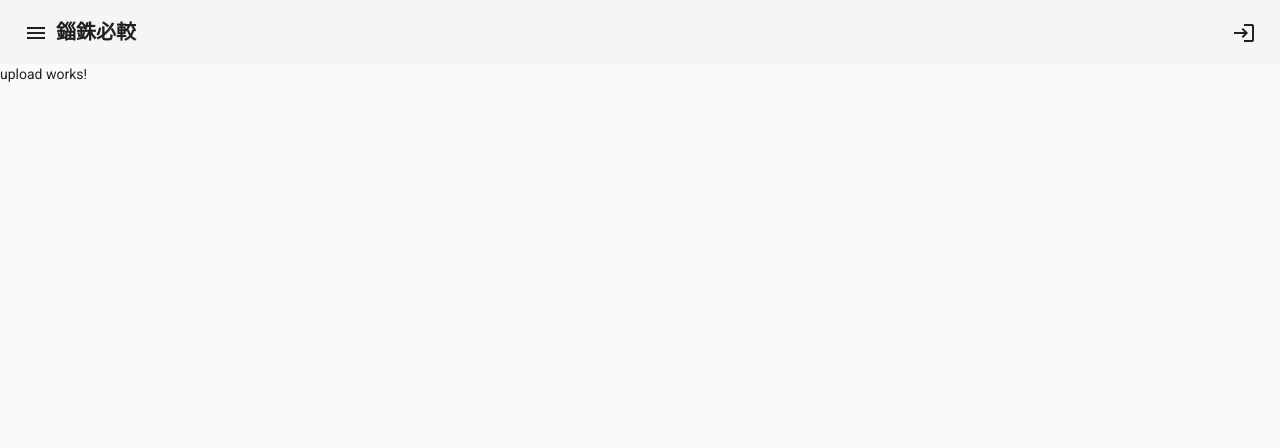
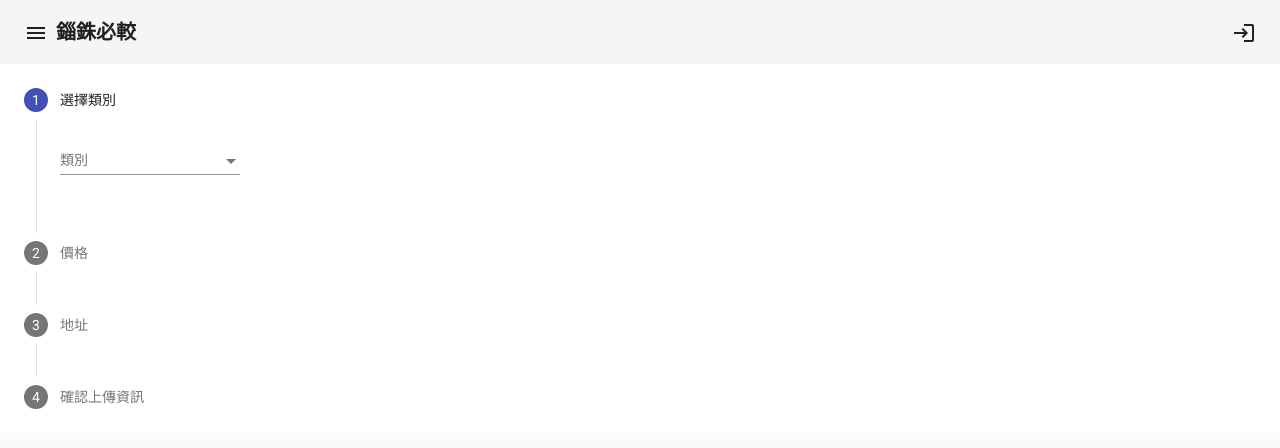
Before and after one commit to President-Cup/FkDaTsai-Front-End, an Angular app: page /upload in a window 1280 px wide. Shown: the top 448 px of the page. Built offline with nearby package versions, Linux system fonts and the light colour scheme.

Commit message:
Update: Roughly implement upload page.

```diff
--- a/src/app/modules/upload/page/upload.component.html
+++ b/src/app/modules/upload/page/upload.component.html
@@ -1 +1,56 @@
-<p>upload works!</p>
+<mat-stepper [linear]="true"
+             [orientation]="'vertical'">
+
+    <mat-step label="選擇類別">
+        <form [formGroup]="formGroup">
+            <mat-form-field floatLabel="auto"
+                            hideRequiredMarker="true">
+                <mat-select required
+                            placeholder="類別"
+                            formControlName="category">
+                    <mat-optgroup *ngFor="let main of category_name_keys"
+                                  [label]="main">
+                        <mat-option *ngFor="let minor of category_names.get(main)"
+                                    [value]="minor">
+                            {{ minor }}
+                        </mat-option>
+                    </mat-optgroup>
+                </mat-select>
+            </mat-form-field>
+        </form>
+    </mat-step>
+
+    <mat-step label="價格">
+        <form [formGroup]="formGroup">
+            <mat-form-field floatLabel="never"
+                            hideRequiredMarker="true">
+                <span matPrefix> NT$&nbsp; </span>
+                <input matInput
+                       required
+                       type="number"
+                       formControlName="price">
+                <span matSuffix> / 天 </span>
+            </mat-form-field>
+        </form>
+    </mat-step>
+
+    <mat-step label="地址">
+        <form [formGroup]="formGroup">
+            <mat-form-field floatLabel="never"
+                            hideRequiredMarker="true">
+                <input matInput
+                       required
+                       type="text"
+                       formControlName="address">
+            </mat-form-field>
+        </form>
+    </mat-step>
+
+    <mat-step label="確認上傳資訊">
+        <span> 類別: {{ formGroup.value["category"] }} </span>
+        <span> 價格: {{ formGroup.value["price"] }} / 天 </span>
+        <span> 地址: {{ formGroup.value["address"] }} </span>
+        <button mat-raised-button> 確認並上傳商品 </button>
+    </mat-step>
+
+</mat-stepper>
--- a/src/app/modules/upload/page/upload.component.ts
+++ b/src/app/modules/upload/page/upload.component.ts
@@ -1,4 +1,7 @@
 import { Component, OnInit } from '@angular/core';
+import { FormControl, FormGroup, Validators } from '@angular/forms';
+
+import { CATEGORY_NAME } from '@core/constants/category-name'
 
 @Component({
   selector: 'app-upload',
@@ -6,10 +9,19 @@ import { Component, OnInit } from '@angular/core';
   styleUrls: ['./upload.component.scss']
 })
 export class UploadComponent implements OnInit {
+  category_names = CATEGORY_NAME;
+  category_name_keys = this.category_names.keys();
 
-  constructor() { }
+  formGroup: FormGroup;
+
+  constructor() {
+    this.formGroup = new FormGroup({
+      category: new FormControl("", Validators.required),
+      price: new FormControl(0, Validators.required),
+      address: new FormControl("", Validators.required)
+    });
+  }
 
   ngOnInit(): void {
   }
-
 }
```
Also changed, not shown: src/app/modules/upload/upload.module.ts (+6 -1 lines).
